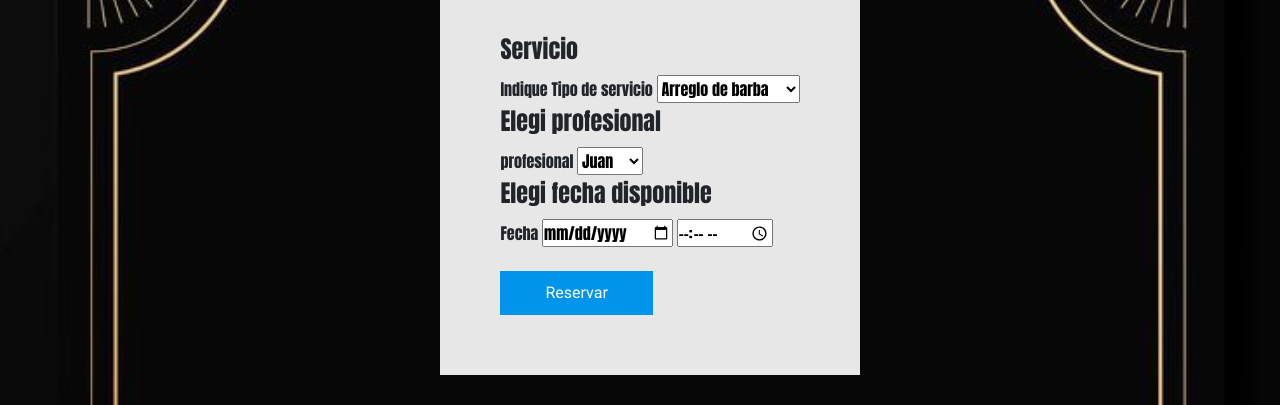
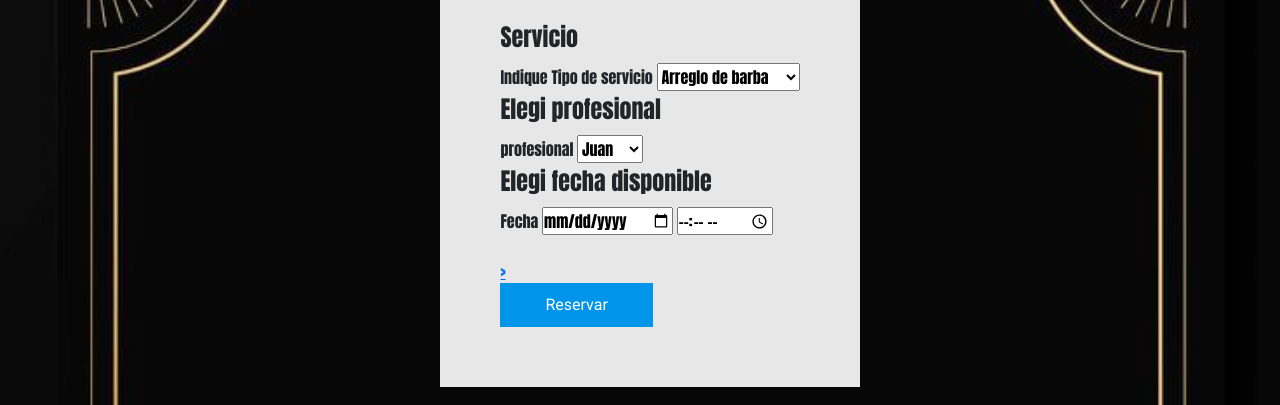
Before and after one commit to fraGonzalez94/proyectoCoderBarberia, a website: page pages/turnos.html in a window 1280 px wide. Shown: the part 395-800 px from the top of the page. Drawn offline with nearby package versions, Linux system fonts and the light colour scheme.

Commit message:
modificando_error

```diff
--- a/pages/turnos.html
+++ b/pages/turnos.html
@@ -85,7 +85,7 @@
                 </div>
                 <br>
                 <div>
-                    <button class="boton" name="enviar" type="submit">Reservar</button>
+                    <a href="../pages/error404.html">></a><button class="boton" name="enviar" type="submit">Reservar</button></a>
                 </div>
 
 
--- a/scss/_main_labarberia.scss
+++ b/scss/_main_labarberia.scss
@@ -1,8 +1,8 @@
 .mlabarberia
 {
-    background-color: $color-secundario;
     display: flex;
     width: 100%;
+    background-color: $color-secundario;
     .mlabarberia__imagen{
         width: 50vw;
         height: 80vh;
```
Also changed, not shown: pages/servicios.html (+1 -1 lines), css/estilo.css.
